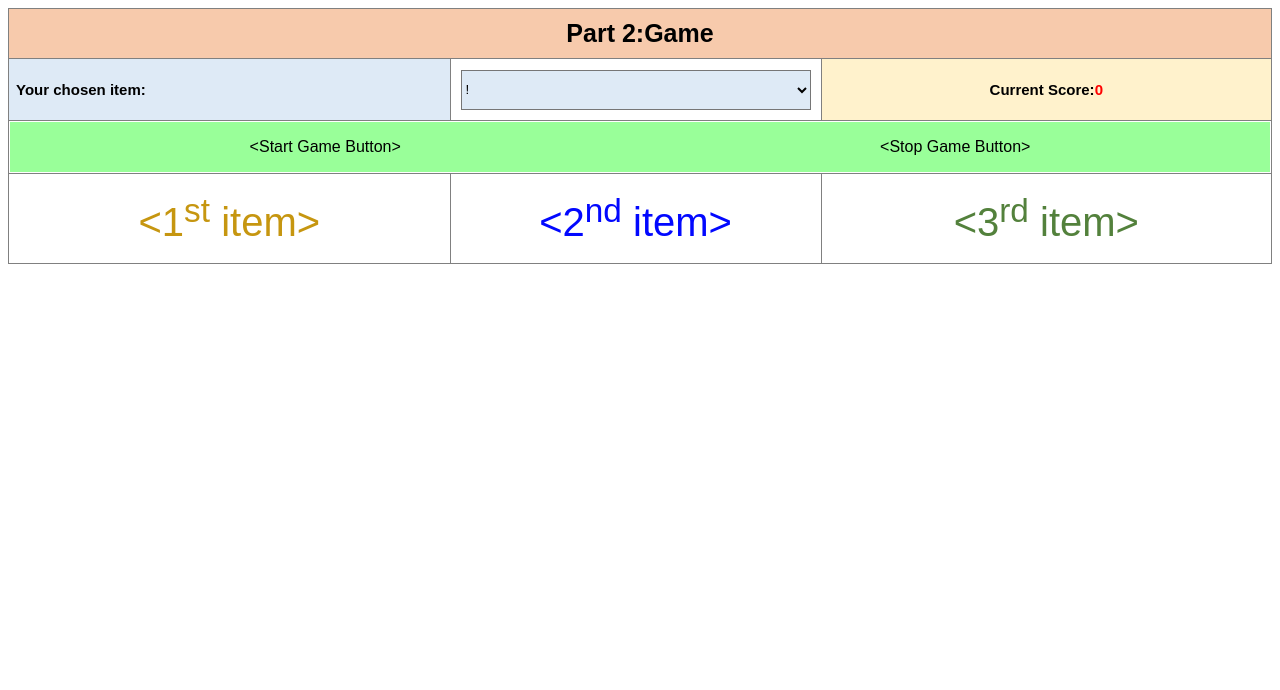
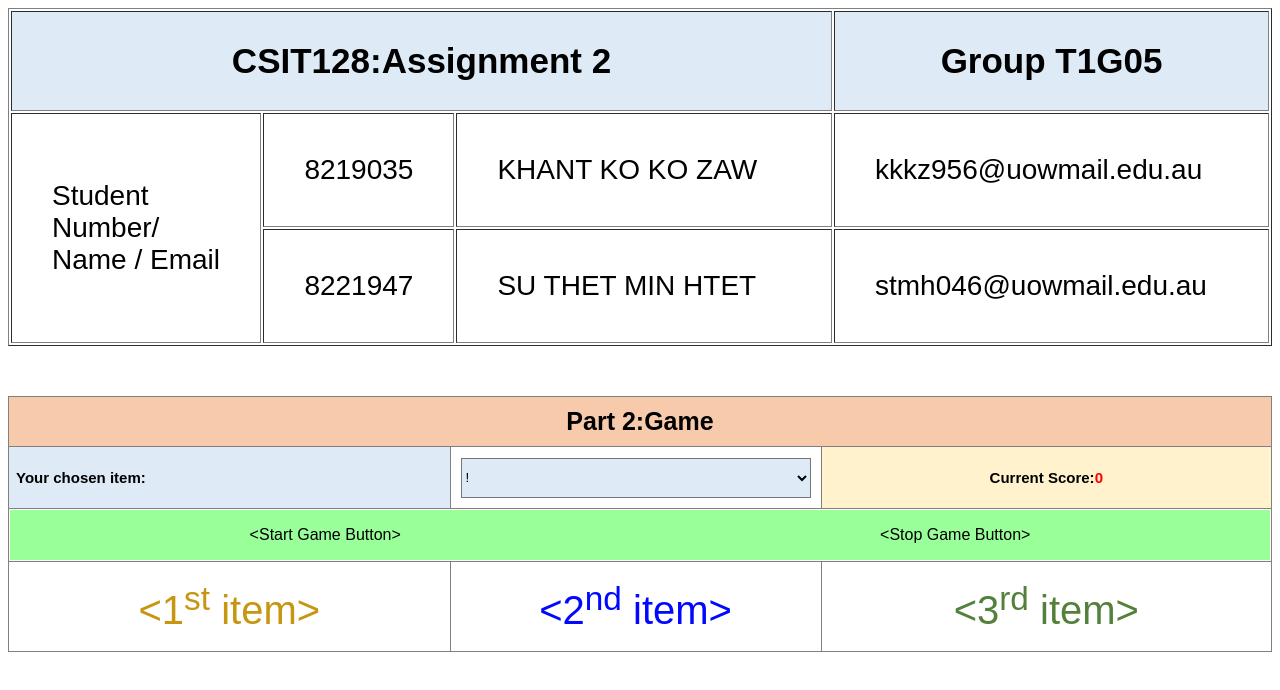
Before and after one commit to kkkz76/uow_web, a plain HTML site: page A2/Part1_2.html in a window 1280 px wide. Drawn offline with Linux system fonts and the light colour scheme.

Commit message:
A2_fixed

```diff
--- a/A2/Part2.html
+++ b/A2/Part1_2.html
@@ -4,9 +4,30 @@
     <meta charset="UTF-8">
     <meta http-equiv="X-UA-Compatible" content="IE=edge">
     <meta name="viewport" content="width=device-width, initial-scale=1.0"/>
-    <title>A2-T2G05</title>
+    <title>A2-T1G05</title>
 </head>
 <style>
+    /* part1 */
+    .part1_table{
+            width: 100%;
+            font-family:sans-serif;
+            margin-bottom:50px;
+        }
+        .part1_table thead{
+            height: 100px;
+        }
+        .part1_table tbody{
+            height: 200px;
+        }
+        .part1_table th{
+            font-size: 35px;
+            background-color:#deeaf6;
+        }
+        .part1_table td{
+            font-size: 28px;
+            padding: 40px;
+        }
+
     /*part2*/
     .part2_table{
             width: 100%;
@@ -31,6 +52,29 @@
 
 </style>
 <body>
+        <!-- part 1 -->
+
+        <table class="part1_table" border="1">
+            <thead>
+                <th colspan="3">CSIT128:Assignment 2</th>
+                <th>Group T1G05</th>
+            </thead>
+            <tbody>
+                <tr>
+                    <td rowspan="3" style="width:20%">Student Number/ Name / Email</td>
+                    <td style="width:15%">8219035</td>
+                    <td style="width:30%">KHANT KO KO ZAW</td>
+                    <td >kkkz956@uowmail.edu.au</td>
+                </tr>
+                <tr>
+                    <td >8221947</td>
+                    <td>SU THET MIN HTET</td>
+                    <td>stmh046@uowmail.edu.au</td>
+                </tr>
+            </tbody>
+        </table>
+
+
     <!-- part 2 -->
     <table class="part2_table" border="1" >
         <thead>
@@ -126,10 +170,7 @@
         document.getElementById("score").innerHTML=score;
         selectedItem=document.getElementById("item").value;
         //reset the score and round count
-
-
         chooseItem=setInterval(generateItem,1000);
-
         //disabled the selectedItem and the start button
         document.getElementById('item').disabled=true;
         document.getElementById('start-button').disabled=true;
@@ -138,19 +179,15 @@
     function stop() {
         //stop generating
         clearInterval(chooseItem);
-
         //re-enable the target item  select an start button
         document.getElementById('item').disabled=false;
         document.getElementById('start-button').disabled=false;
-
-
     }
     function generateItem() {
 
         var item1=document.getElementById("item1");
         var item2=document.getElementById("item2");
         var item3=document.getElementById("item3");
-
         // Get three random characters that are not the same as each other
         var char1, char2, char3;
         do {
@@ -158,9 +195,6 @@
             char2 = characters[Math.floor(Math.random() * characters.length)];
             char3 = characters[Math.floor(Math.random() * characters.length)];
         } while (char1 === char2 || char1 === char3 || char2 === char3);
-
-
-
 
          // Update the items on the screen with onclick attribute
         item1.innerHTML = "<div class='char' onclick='checkItem(\"" + char1 + "\")'>" + char1 + "</div>";
```
Also changed, not shown: A2/Part3/A2.xml (renamed from A2/P3/A2.xml), A2/Part3/images/cloudy.png (renamed from A2/P3/images/cloudy.png), A2/Part3/images/partlySunny.png (renamed from A2/P3/images/partlySunny.png), A2/Part3/images/rain.png (renamed from A2/P3/images/rain.png), A2/Part3/images/sunny.png (renamed from A2/P3/images/sunny.png), A2/Part3/images/thunderstorm.png (renamed from A2/P3/images/thunderstorm.png), 4 other files.
